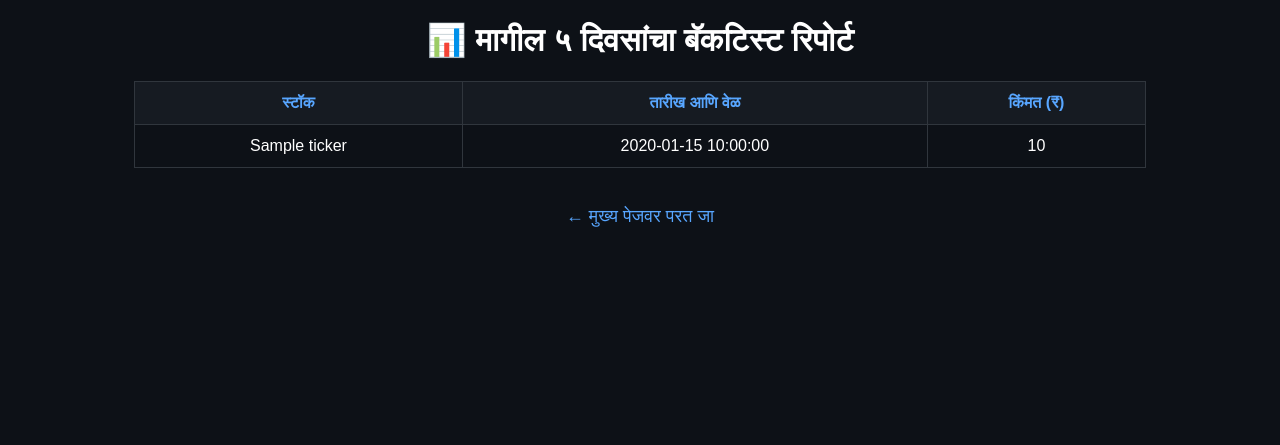
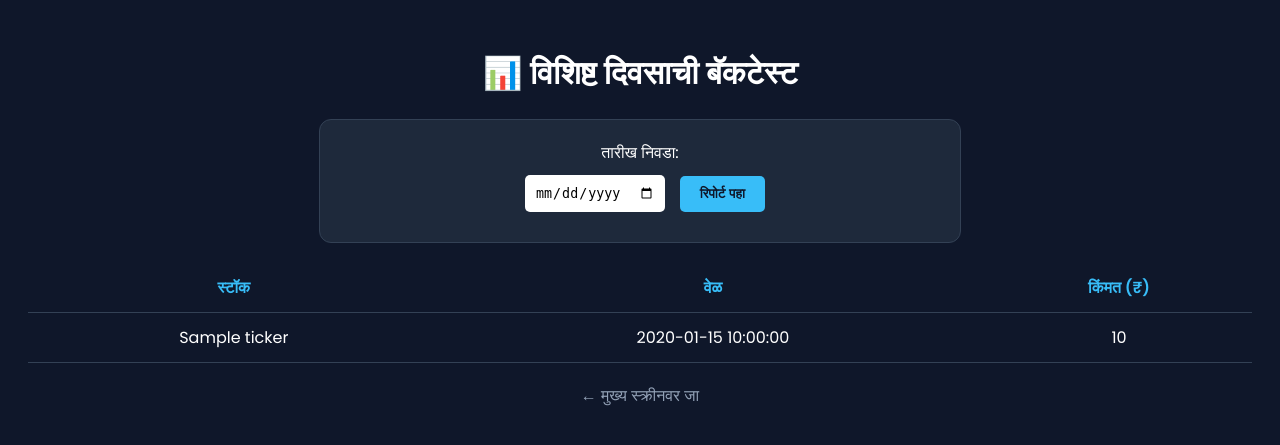
Before and after one commit to dattapwr/nifty-trading-bot, a Flask app: template templates/backtest.html in a window 1280 px wide. Shown: the top 445 px of the page. Run offline with Flask 3, Linux system fonts and the light colour scheme; the template is opened without the code that fills it: most values are stand-ins (such as "Sample title", 1, 10 or a date in 2020).

Commit message:
Update backtest.html

```diff
--- a/templates/backtest.html
+++ b/templates/backtest.html
@@ -2,32 +2,53 @@
 <html lang="mr">
 <head>
     <meta charset="UTF-8">
-    <title>Backtest Report</title>
+    <title>बॅकटिस्ट रिपोर्ट - विशिष्ट तारीख</title>
+    <link href="https://fonts.googleapis.com/css2?family=Poppins:wght@300;400;600&display=swap" rel="stylesheet">
     <style>
-        body { background-color: #0d1117; color: white; font-family: sans-serif; text-align: center; }
-        table { width: 80%; margin: 20px auto; border-collapse: collapse; }
-        th, td { border: 1px solid #30363d; padding: 12px; }
-        th { background-color: #161b22; color: #58a6ff; }
-        .back-link { color: #58a6ff; text-decoration: none; font-size: 18px; }
+        body { font-family: 'Poppins', sans-serif; background-color: #0f172a; color: white; text-align: center; padding: 20px; }
+        .card { background: #1e293b; padding: 20px; border-radius: 12px; max-width: 600px; margin: auto; border: 1px solid #334155; }
+        input[type="date"] { padding: 10px; border-radius: 5px; border: none; margin: 10px; }
+        button { background: #38bdf8; color: #0f172a; padding: 10px 20px; border: none; border-radius: 5px; font-weight: bold; cursor: pointer; }
+        table { width: 100%; margin-top: 20px; border-collapse: collapse; }
+        th, td { border-bottom: 1px solid #334155; padding: 12px; }
+        th { color: #38bdf8; }
+        .btn-home { display: inline-block; margin-top: 20px; color: #94a3b8; text-decoration: none; }
     </style>
 </head>
 <body>
-    <h1>📊 मागील ५ दिवसांचा बॅकटिस्ट रिपोर्ट</h1>
+    <h1>📊 विशिष्ट दिवसाची बॅकटेस्ट</h1>
+
+    <div class="card">
+        <form action="/backtest" method="GET">
+            <label>तारीख निवडा:</label><br>
+            <input type="date" name="date" required>
+            <button type="submit">रिपोर्ट पहा</button>
+        </form>
+    </div>
+
+    {% if results %}
         <table>
+            <thead>
                 <tr>
                     <th>स्टॉक</th>
-            <th>तारीख आणि वेळ</th>
+                    <th>वेळ</th>
                     <th>किंमत (₹)</th>
                 </tr>
-        {% for row in results %}
+            </thead>
+            <tbody>
+                {% for res in results %}
                 <tr>
-            <td>{{ row.ticker }}</td>
-            <td>{{ row.date }}</td>
-            <td>{{ row.price }}</td>
+                    <td>{{ res.ticker }}</td>
+                    <td>{{ res.date }}</td>
+                    <td>{{ res.price }}</td>
                 </tr>
                 {% endfor %}
+            </tbody>
         </table>
-    <br>
-    <a href="/" class="back-link">← मुख्य पेजवर परत जा</a>
+    {% elif request.args.get('date') %}
+        <p style="margin-top: 20px;">दिलेल्या तारखेसाठी कोणतेही सिग्नल सापडले नाहीत.</p>
+    {% endif %}
+
+    <a href="/" class="btn-home">← मुख्य स्क्रीनवर जा</a>
 </body>
 </html>
```
Lines whose indentation alone changed are shown as unchanged.
